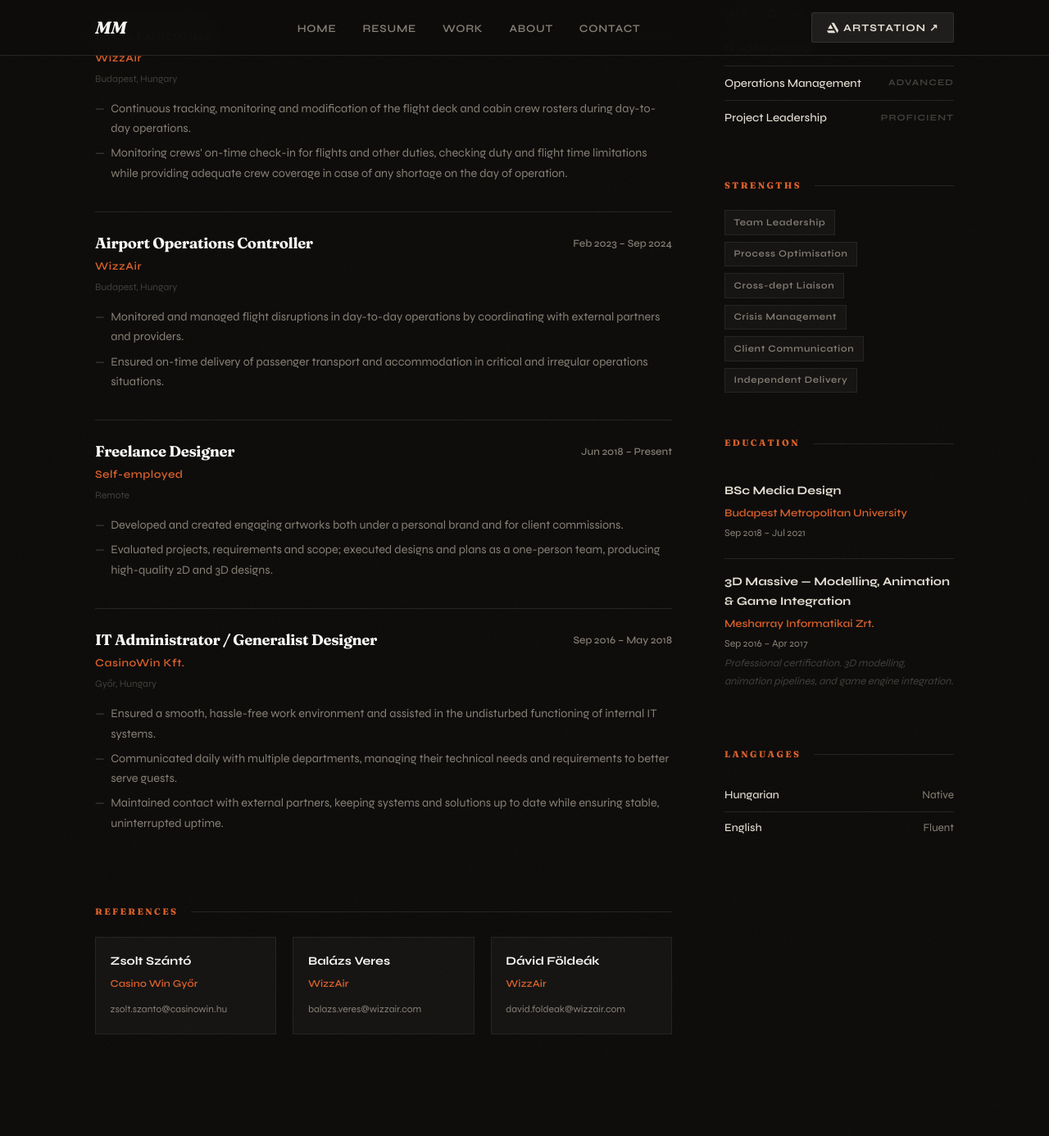
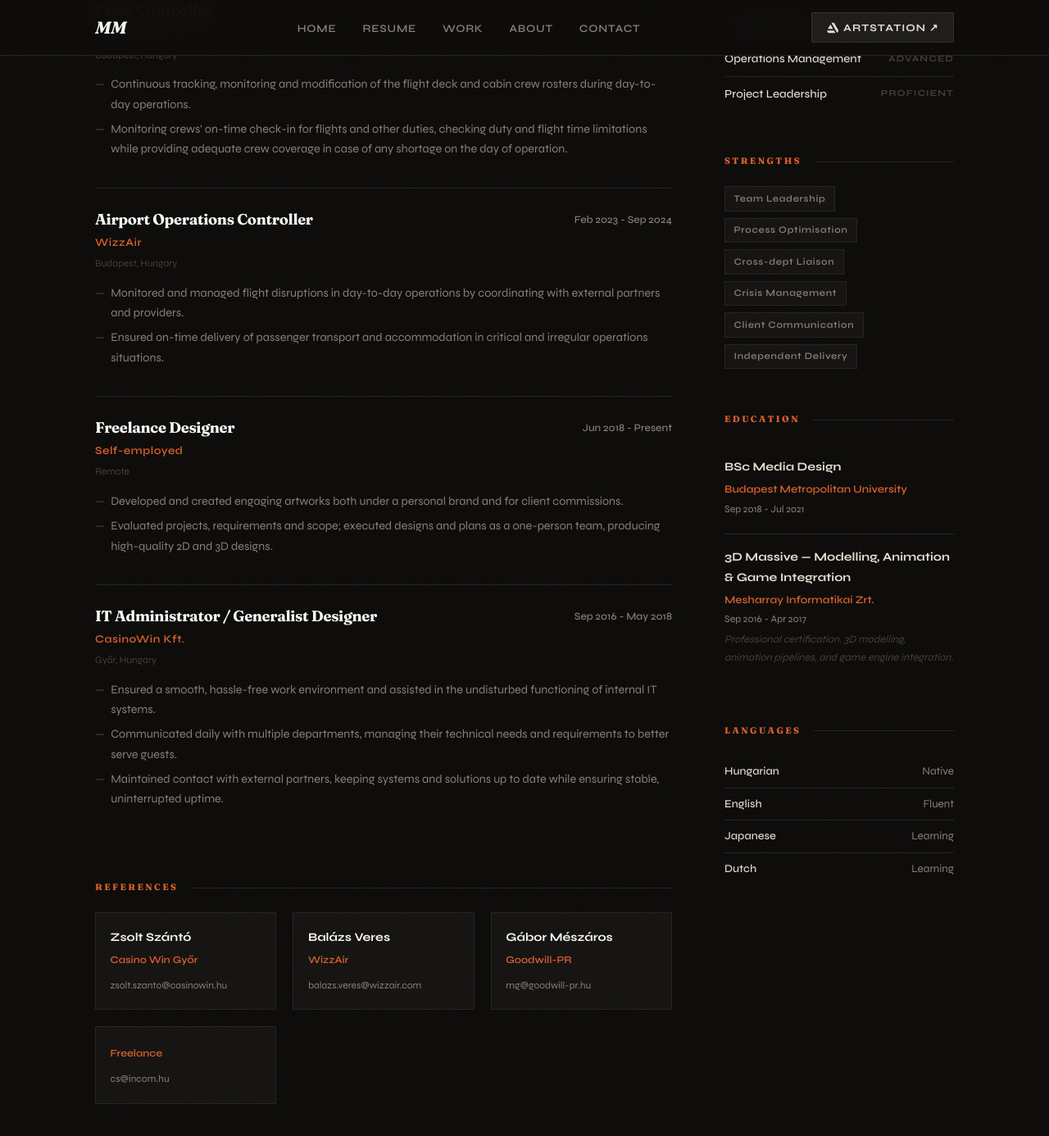
Before and after one commit to Muad0510/muad0510.github.io, a Jekyll site: the page built from resume.html, in a window 1280 px wide and 1400 px high, scrolled down 765 px. Shown: the top 1386 px of the window at 82% size. Built offline with Jekyll 4.4.1, drawn with Linux system fonts in a browser that asks for light colours; some of the changed text lies outside the part shown.

```diff
--- a/_config.yml
+++ b/_config.yml
@@ -1,7 +1,7 @@
 title: "Máté Mészáros"
 description: "Freelance Designer & Operations Professional — 2D/3D design, IT, and people."
 baseurl: "" # Leave empty if using username.github.io, or set to "/repo-name"
-url: "https://yourusername.github.io"
+url: "https://muad0510.github.io"
 
 # ─── Author Info ──────────────────────────────────────
 author:
@@ -11,12 +11,12 @@ author:
   initials: "MM"
   title: "Designer & Operations Professional"
   tagline: "I solve problems — visually or otherwise."
-  email: "meszarosmate0510@gmail.com"
+  email: "hello@meszi.me"
   location: "Netherlands / Hungary"
   availability: true           # shows green availability badge on contact page
   availability_text: "Open to freelance design work"
-  linkedin: "https://linkedin.com/in/yourprofile"   # ← update this
-  artstation: "https://www.artstation.com/yourprofile"  # ← update this
+  linkedin: "https://linkedin.com/in/meszarosmate0510"
+  artstation: "https://www.artstation.com/msquared3d"
   github: ""  # leave blank if not applicable
 
 # ─── Navigation ───────────────────────────────────────
--- a/_data/resume.yml
+++ b/_data/resume.yml
@@ -11,7 +11,7 @@ summary: >
 experience:
   - company: "WizzAir"
     role: "Crew Controller"
-    period: "Sep 2024 – Present"
+    period: "Sep 2024 - Present"
     location: "Budapest, Hungary"
     highlights:
       - "Continuous tracking, monitoring and modification of the flight deck and cabin crew rosters during day-to-day operations."
@@ -19,7 +19,7 @@ experience:
 
   - company: "WizzAir"
     role: "Airport Operations Controller"
-    period: "Feb 2023 – Sep 2024"
+    period: "Feb 2023 - Sep 2024"
     location: "Budapest, Hungary"
     highlights:
       - "Monitored and managed flight disruptions in day-to-day operations by coordinating with external partners and providers."
@@ -27,7 +27,7 @@ experience:
 
   - company: "Self-employed"
     role: "Freelance Designer"
-    period: "Jun 2018 – Present"
+    period: "Jun 2018 - Present"
     location: "Remote"
     highlights:
       - "Developed and created engaging artworks both under a personal brand and for client commissions."
@@ -35,7 +35,7 @@ experience:
 
   - company: "CasinoWin Kft."
     role: "IT Administrator / Generalist Designer"
-    period: "Sep 2016 – May 2018"
+    period: "Sep 2016 - May 2018"
     location: "Győr, Hungary"
     highlights:
       - "Ensured a smooth, hassle-free work environment and assisted in the undisturbed functioning of internal IT systems."
@@ -45,12 +45,12 @@ experience:
 education:
   - institution: "Budapest Metropolitan University"
     degree: "BSc Media Design"
-    period: "Sep 2018 – Jul 2021"
+    period: "Sep 2018 - Jul 2021"
     note: ""
 
   - institution: "Mesharray Informatikai Zrt."
     degree: "3D Massive — Modelling, Animation & Game Integration"
-    period: "Sep 2016 – Apr 2017"
+    period: "Sep 2016 - Apr 2017"
     note: "Professional certification. 3D modelling, animation pipelines, and game engine integration."
 
 skills:
@@ -91,6 +91,10 @@ languages:
     level: "Native"
   - language: "English"
     level: "Fluent"
+  - language: "Japanese"
+    level: "Learning"
+  - language: "Dutch"
+    level: "Learning"
 
 references:
   - name: "Zsolt Szántó"
@@ -99,6 +103,9 @@ references:
   - name: "Balázs Veres"
     company: "WizzAir"
     email: "balazs.veres@wizzair.com"
-  - name: "Dávid Földeák"
-    company: "WizzAir"
-    email: "david.foldeak@wizzair.com"
+  - name: "Gábor Mészáros"
+    company: "Goodwill-PR"
+    email: "mg@goodwill-pr.hu"
+  - mame: "Csaba Istvan Berta"
+    company: "Freelance"
+    email: "cs@incom.hu"
--- a/about.html
+++ b/about.html
@@ -18,7 +18,7 @@ description: "About Máté Mészáros — designer, operator, problem-solver."
           composed illustration and a perfectly optimised process flowchart.
         </p>
         <p>
-          My career has taken an unusual path — from IT administration and graphic
+          My career has taken an unusual path, from IT administration and graphic
           design in Hungary, to studying Media Design in Budapest, to managing
           real-time flight operations for one of Europe's largest low-cost carriers.
           Each step added a new layer to how I think and what I can do.
--- a/resume.html
+++ b/resume.html
@@ -29,10 +29,9 @@ description: "CV and resume for Máté Mészáros — Designer & Operations Prof
       <p class="resume-head__role">{{ a.title }}</p>
     </div>
     <div class="resume-head__contact">
+      <span>+36 20 3216 334</span>
+      <span>+31 6 53 88 75 08</span>
       <a href="mailto:{{ a.email }}">{{ a.email }}</a>
-      <span>+36 20 3216 334</span>
-      <span>+31 (0)6 1379 1323</span>
-      <a href="{{ a.artstation }}" target="_blank" rel="noopener">ArtStation</a>
       <a href="{{ a.linkedin }}" target="_blank" rel="noopener">LinkedIn</a>
       <span>{{ a.location }}</span>
     </div>
```
Also changed, not shown: contact.html (+5 -5 lines).
